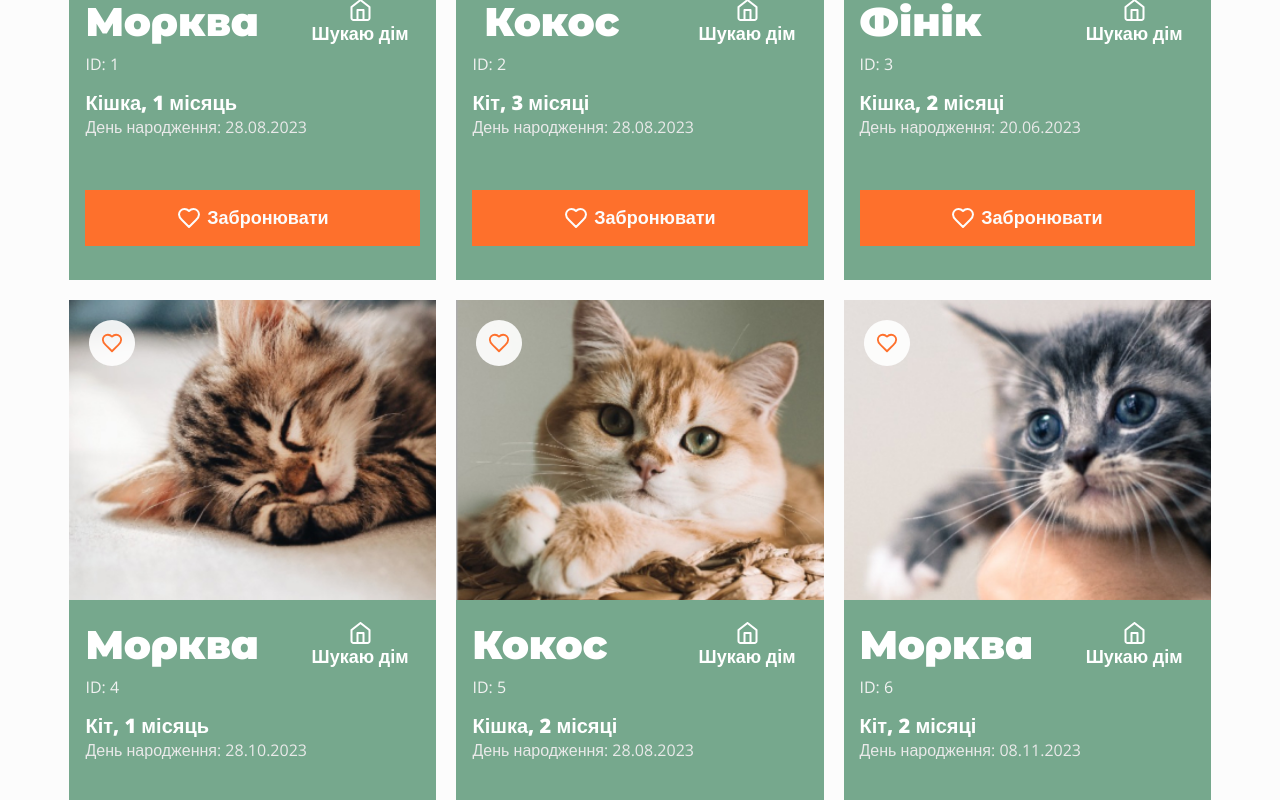
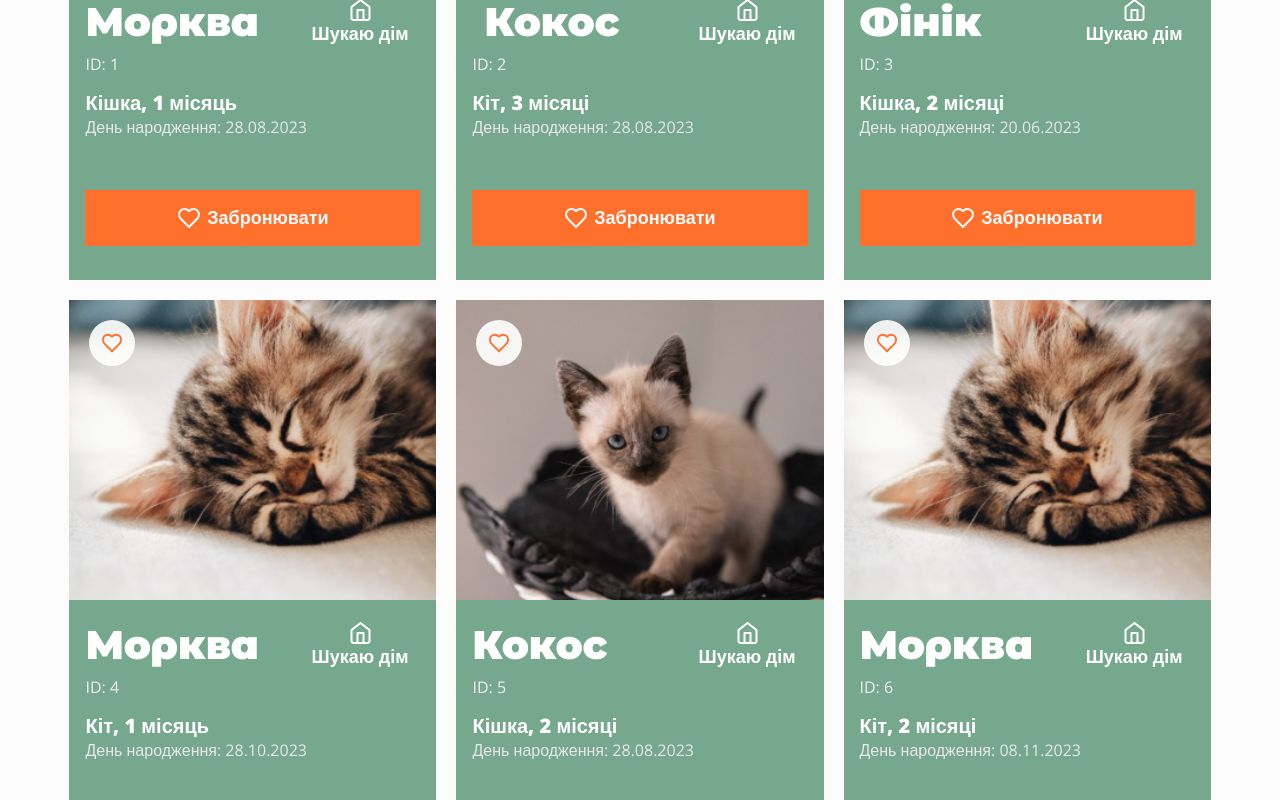
Before and after one commit to baza-trainee/cat_for_future, a React (Vite) app: page / in a window 1280 px wide. Shown: the part 1433-2233 px from the top of the page. Built offline with nearby package versions, Linux system fonts and the light colour scheme.

Commit message:
refactor: refactor slider, change cat-img imports

```diff
--- a/src/components/CatCard/CatCard.tsx
+++ b/src/components/CatCard/CatCard.tsx
@@ -3,7 +3,7 @@ import { useMediaQuery } from 'src/hooks/useMediaQuery';
 
 import Button from '../Button/Button';
 import ImageCatCard from './ImageCatCard/ImageCatCard';
-import ImageSlider from './ImageSlider/ImageSlider';
+import Slider from '../Slider/Slider';
 
 import clsx from 'clsx';
 
@@ -15,6 +15,7 @@ import homeIcon from 'src/assets/icons/cat_card/home.svg';
 
 import s from './CatCard.module.scss';
 import { pluralize } from 'src/utils/pluralize';
+import { SwiperSlide } from 'swiper/react';
 
 const btnStyle = {
 	width: '100%',
@@ -50,7 +51,13 @@ const CatCard: React.FC<CatCardProps> = ({ id, name, age, sex, birthday, photos
 				{isTablet ? (
 					<ImageCatCard photo={photos[0]} />
 				) : (
-					<ImageSlider slides={photos} slidesPerView={1} spaceBetween={4} slidesPerGroup={1} />
+					<Slider slidesPerView={1} spaceBetween={4} slidesPerGroup={1}>
+						{photos?.slice(0, 3).map((item, index) => (
+							<SwiperSlide key={index}>
+								<ImageCatCard photo={item} />
+							</SwiperSlide>
+						))}
+					</Slider>
 				)}
 				<div className={s.favoriteBtnContainer}>
 					<Button
--- a/src/components/CatCard/ImageSlider/ImageSlider.tsx
+++ b/src/components/Slider/Slider.tsx
@@ -1,35 +1,31 @@
 import React from 'react';
-import { Swiper, SwiperSlide } from 'swiper/react';
+import { Swiper } from 'swiper/react';
 import { Navigation, Pagination } from 'swiper/modules';
 import clsx from 'clsx';
-
-import ImageCatCard from '../ImageCatCard/ImageCatCard';
 
 import 'swiper/css';
 import 'swiper/css/navigation';
 import 'swiper/css/pagination';
 import 'swiper/css/free-mode';
-import s from './ImageSlider.module.scss';
+import s from './Slider.module.scss';
 
 import { ReactComponent as Prev_arrow } from 'src/assets/icons/cat_card/arrow-left.svg';
 import { ReactComponent as Next_arrow } from 'src/assets/icons/cat_card/arrow-right.svg';
 
 interface ImageSliderProps {
-	slides: string[];
 	className?: string;
-	slideStyle?: React.CSSProperties;
 	slidesPerView: number;
 	spaceBetween: number;
 	slidesPerGroup: number;
+	children: React.ReactNode[];
 }
 
-const ImageSlider: React.FC<ImageSliderProps> = ({
-	slides,
+const Slider: React.FC<ImageSliderProps> = ({
 	className,
-	slideStyle,
 	slidesPerView,
 	spaceBetween,
 	slidesPerGroup,
+	children,
 }) => {
 	return (
 		<div className={clsx(s.wrapper, className && s[className])}>
@@ -49,11 +45,7 @@ const ImageSlider: React.FC<ImageSliderProps> = ({
 				speed={300}
 				style={{ width: '100%', height: '100%' }}
 			>
-				{slides?.map((item, index) => (
-					<SwiperSlide key={index} style={slideStyle}>
-						<ImageCatCard photo={item} />
-					</SwiperSlide>
-				))}
+				{children}
 				<button style={{ cursor: 'pointer' }} className={'prevBtn'}>
 					<Prev_arrow className={s.leftArrow} />
 				</button>
@@ -65,4 +57,4 @@ const ImageSlider: React.FC<ImageSliderProps> = ({
 	);
 };
 
-export default ImageSlider;
+export default Slider;
--- a/src/data/cats.temp.ts
+++ b/src/data/cats.temp.ts
@@ -1,4 +1,8 @@
 import { ICat } from 'src/types/ICat';
+import cat_1 from 'src/assets/images/cats/cat-1.jpg';
+import cat_2 from 'src/assets/images/cats/cat-2.jpg';
+import cat_3 from 'src/assets/images/cats/cat-3.jpg';
+import cat_4 from 'src/assets/images/cats/cat-4.jpg';
 
 export const cats: ICat[] = [
 	{
@@ -8,12 +12,7 @@ export const cats: ICat[] = [
 		sex: 'female',
 		birthday: '28.08.2023',
 		booking_status: true,
-		photos: [
-			'src/assets/images/cats/cat-1.jpg',
-			'src/assets/images/cats/cat-2.jpg',
-			'src/assets/images/cats/cat-5.jpg',
-			'src/assets/images/cats/cat-3.jpg',
-		],
+		photos: [cat_1, cat_2, cat_3, cat_4],
 	},
 	{
 		id: 2,
@@ -22,12 +21,7 @@ export const cats: ICat[] = [
 		sex: 'male',
 		birthday: '28.08.2023',
 		booking_status: false,
-		photos: [
-			'src/assets/images/cats/cat-2.jpg',
-			'src/assets/images/cats/cat-3.jpg',
-			'src/assets/images/cats/cat-5.jpg',
-			'src/assets/images/cats/cat-4.jpg',
-		],
+		photos: [cat_2, cat_3, cat_1, cat_4],
 	},
 	{
 		id: 3,
@@ -36,12 +30,7 @@ export const cats: ICat[] = [
 		sex: 'female',
 		birthday: '20.06.2023',
 		booking_status: true,
-		photos: [
-			'src/assets/images/cats/cat-3.jpg',
-			'src/assets/images/cats/cat-2.jpg',
-			'src/assets/images/cats/cat-5.jpg',
-			'src/assets/images/cats/cat-4.jpg',
-		],
+		photos: [cat_3, cat_1, cat_2, cat_4],
 	},
 	{
 		id: 4,
@@ -50,12 +39,7 @@ export const cats: ICat[] = [
 		sex: 'male',
 		birthday: '28.10.2023',
 		booking_status: false,
-		photos: [
-			'src/assets/images/cats/cat-4.jpg',
-			'src/assets/images/cats/cat-2.jpg',
-			'src/assets/images/cats/cat-5.jpg',
-			'src/assets/images/cats/cat-3.jpg',
-		],
+		photos: [cat_4, cat_1, cat_2, cat_4],
 	},
 	{
 		id: 5,
@@ -64,12 +48,7 @@ export const cats: ICat[] = [
 		sex: 'female',
 		birthday: '28.08.2023',
 		booking_status: false,
-		photos: [
-			'src/assets/images/cats/cat-5.jpg',
-			'src/assets/images/cats/cat-2.jpg',
-			'src/assets/images/cats/cat-1.jpg',
-			'src/assets/images/cats/cat-2.jpg',
-		],
+		photos: [cat_1, cat_2, cat_3, cat_4],
 	},
 	{
 		id: 6,
@@ -78,11 +57,6 @@ export const cats: ICat[] = [
 		sex: 'male',
 		birthday: '08.11.2023',
 		booking_status: true,
-		photos: [
-			'src/assets/images/cats/cat-6.jpg',
-			'src/assets/images/cats/cat-3.jpg',
-			'src/assets/images/cats/cat-5.jpg',
-			'src/assets/images/cats/cat-2.jpg',
-		],
+		photos: [cat_4, cat_1, cat_2, cat_4],
 	},
 ];
```
Also changed, not shown: src/components/Slider/Slider.module.scss (renamed from src/components/CatCard/ImageSlider/ImageSlider.module.scss).
